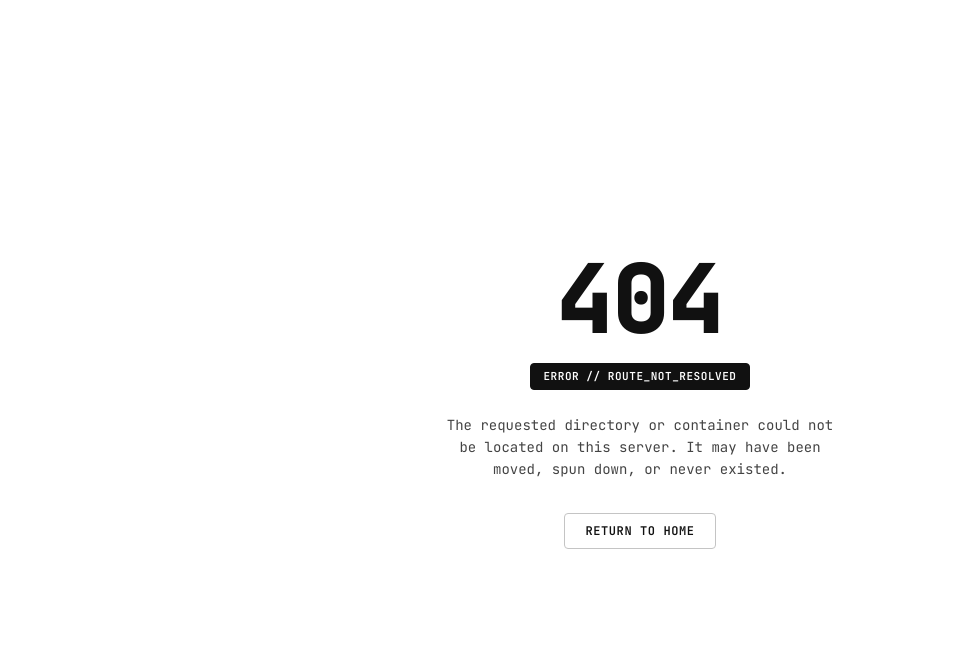
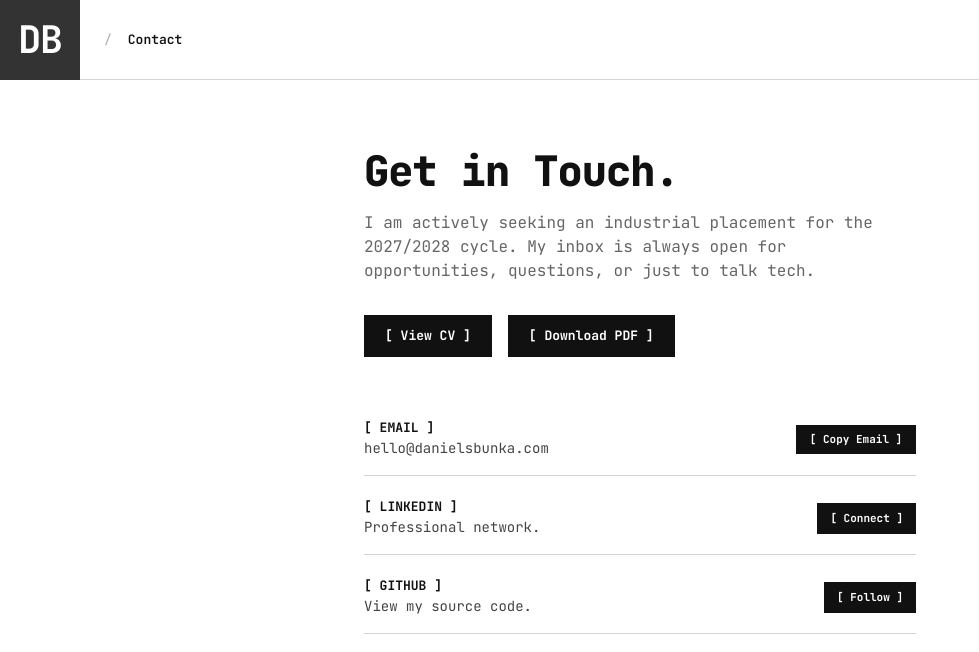
Before and after one commit to DanielsBunka/danielsbunka.com, a Next.js app: page /contact in a window 1280 px wide. Before the commit this address had no page. Shown: the top 652 px of the page, without its empty margins (0-979 px from the left). Built offline with nearby package versions, Linux system fonts and the light colour scheme.

Commit message:
Added contact page and copy-email interaction

```diff
--- /dev/null
+++ b/app/contact/page.tsx
@@ -0,0 +1,113 @@
+"use client";
+
+import Link from "next/link";
+import { useState } from "react";
+
+export default function ContactPage() {
+    const [copied, setCopied] = useState(false);
+
+    // --- CONTACT VARIABLES ---
+    const emailAddress = "hello@danielsbunka.com";
+    const linkedinUrl = "https://linkedin.com/in/daniels-bunka";
+    const githubUrl = "https://github.com/DanielsBunka";
+    const cvFileName = "Daniels_Bunka_CV.pdf";
+    // -------------------------
+
+    const handleCopyEmail = () => {
+        navigator.clipboard.writeText(emailAddress);
+        setCopied(true);
+        setTimeout(() => setCopied(false), 2000);
+    };
+
+    return (
+        <main className="about-main">
+            {/* MINIMAL TOP BAR */}
+            <div className="top-nav-bar">
+                <Link className="home-badge" href="/">DB</Link>
+                <div className="nav-breadcrumb">
+                    <span className="nav-divider">/</span>
+                    <span className="nav-current">Contact</span>
+                </div>
+            </div>
+
+            <div className="content-container" style={{ maxWidth: "600px", padding: "60px 24px", margin: "0 auto" }}>
+
+                <h1 className="page-title">Get in Touch.</h1>
+                <p className="page-subtitle" style={{ fontSize: "16px", marginBottom: "32px" }}>
+                    I am actively seeking an industrial placement for the 2027/2028 cycle. My inbox is always open for opportunities, questions, or just to talk tech.
+                </p>
+
+                {/* CV ACTION BUTTONS */}
+                <div style={{ display: "flex", gap: "16px", marginBottom: "64px", flexWrap: "wrap" }}>
+                    <a href="/cv.pdf" target="_blank" rel="noopener noreferrer" className="terminal-link-btn" style={{ margin: 0, fontSize: "13px", padding: "10px 20px" }}>
+                        [ View CV ]
+                    </a>
+                    <a href="/cv.pdf" download={cvFileName} className="terminal-link-btn" style={{ margin: 0, fontSize: "13px", padding: "10px 20px" }}>
+                        [ Download PDF ]
+                    </a>
+                </div>
+
+                {/* VERTICAL CONTACT LINKS */}
+                <div style={{ display: "flex", flexDirection: "column", gap: "24px" }}>
+
+                    {/* Email Block (Click to Copy) */}
+                    <div style={{ display: "flex", justifyContent: "space-between", alignItems: "center", paddingBottom: "16px", borderBottom: "1px solid var(--border-medium)" }}>
+                        <div>
+                            <div className="section-heading-terminal" style={{ border: "none", margin: 0, padding: 0 }}>[ EMAIL ]</div>
+                            <div style={{ color: "var(--ink-charcoal)", fontSize: "14px", marginTop: "4px" }}>
+                                {emailAddress}
+                            </div>
+                        </div>
+                        <button
+                            onClick={handleCopyEmail}
+                            className="terminal-link-btn"
+                            style={{
+                                margin: 0,
+                                cursor: "pointer",
+                                fontFamily: "inherit",
+                                border: "none",
+                                width: "120px",
+                                display: "flex",
+                                justifyContent: "center",
+                                alignItems: "center",
+                                transition: "all 0.2s ease"
+                            }}
+                        >
+                            <span style={{
+                                display: "inline-block",
+                                transform: copied ? "scale(0.92)" : "scale(1)", /* Creates a tactile 'press down' effect */
+                                transition: "transform 0.15s ease" /* Fast, snappy, and perfectly sharp */
+                            }}>
+                                {copied ? "[ Copied! ]" : "[ Copy Email ]"}
+                            </span>
+                        </button>
+                    </div>
+
+                    {/* LinkedIn Block */}
+                    <div style={{ display: "flex", justifyContent: "space-between", alignItems: "center", paddingBottom: "16px", borderBottom: "1px solid var(--border-medium)" }}>
+                        <div>
+                            <div className="section-heading-terminal" style={{ border: "none", margin: 0, padding: 0 }}>[ LINKEDIN ]</div>
+                            <div style={{ color: "var(--ink-charcoal)", fontSize: "14px", marginTop: "4px" }}>Professional network.</div>
+                        </div>
+                        <a href={linkedinUrl} target="_blank" rel="noopener noreferrer" className="terminal-link-btn" style={{ margin: 0 }}>
+                            [ Connect ]
+                        </a>
+                    </div>
+
+                    {/* GitHub Block */}
+                    <div style={{ display: "flex", justifyContent: "space-between", alignItems: "center", paddingBottom: "16px", borderBottom: "1px solid var(--border-medium)" }}>
+                        <div>
+                            <div className="section-heading-terminal" style={{ border: "none", margin: 0, padding: 0 }}>[ GITHUB ]</div>
+                            <div style={{ color: "var(--ink-charcoal)", fontSize: "14px", marginTop: "4px" }}>View my source code.</div>
+                        </div>
+                        <a href={githubUrl} target="_blank" rel="noopener noreferrer" className="terminal-link-btn" style={{ margin: 0 }}>
+                            [ Follow ]
+                        </a>
+                    </div>
+
+                </div>
+
+            </div>
+        </main>
+    );
+}
```
